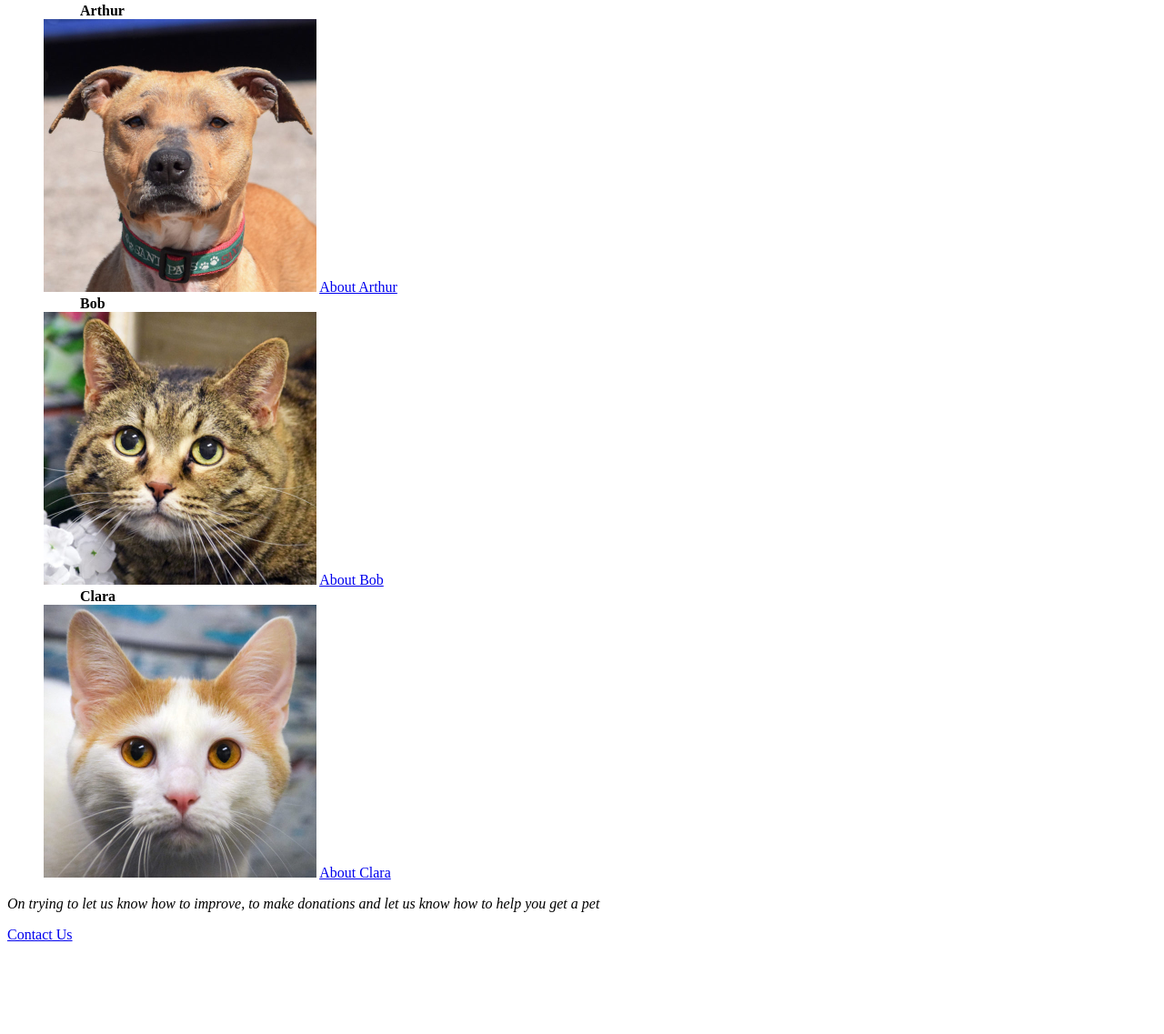
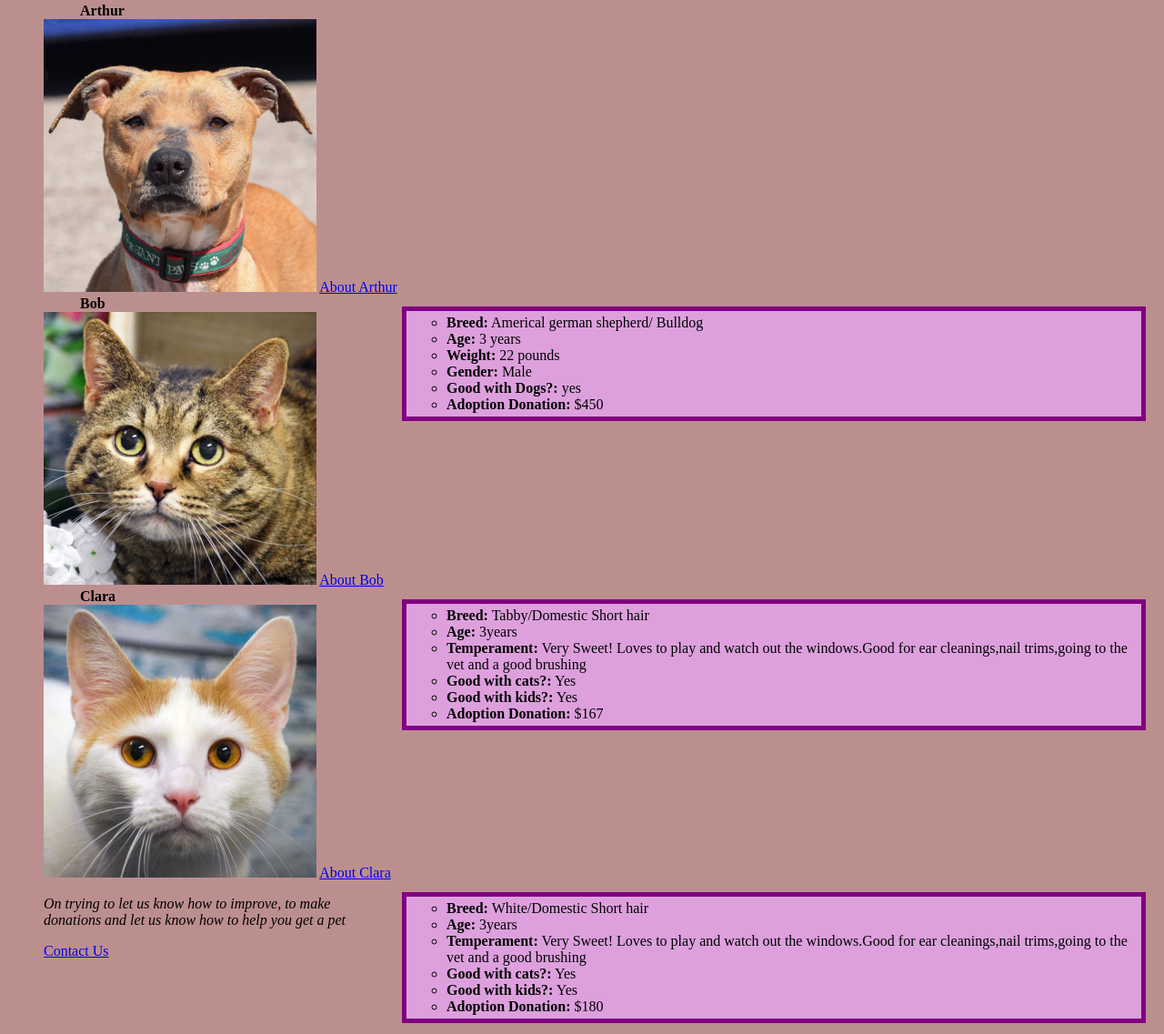
Before and after one commit to gloryogwo/Animal-shelter, a plain HTML site: page index.html in a window 1280 px wide. Shown: the part 408-1545 px from the top of the page at 91% size. Before the commit the page ends 1453 px from the top, so only its background shows below. Drawn offline with Linux system fonts and the light colour scheme.

```diff
--- a/css/styles.css
+++ b/css/styles.css
@@ -2,3 +2,20 @@ img {
   height: 300px;
   width: 300px;
 }
+
+.column {
+  width: 800px;
+  float: right;
+}
+.column {
+  border: 5px solid purple;
+  padding: 4px;
+  margin: 12px;
+  background-color: plum;
+}
+body {
+  background-color: rosybrown;
+}
+.begin {
+  color: purple;
+}
--- a/index.html
+++ b/index.html
@@ -8,22 +8,51 @@
   <title>Document</title>
 </head>
 <body>
+  <div class="begin">
   <h1>CUDDLE ANIMAL HOUSE SHELTER</h1>
+</div>
   <h2>Finding forever homes for Animals since 2005</h2> <a href= "about-us.html">About Us</a>
   <p>Cuddle Animal House Shelter is a non profit, no-kill shelter that rescues and cares for homeless pets. Our goal is to find loving, stable homes in our care.Ready to adopt or fostr your new best friend? Start looking!</p>
+  <div class="begin">
   <h2>HERE ARE SOME OF THE REASONS WE RESCUE PETS</h2>
+</div>
   <ul><li>Abuse, neglect or abandonment</li>
   <li>Owners whose time, income or situation changes</li>
 <li>Animals schedules for euthanasia at other clinics</li></ul>
 <p>Once rehabilitated and ready, they are carefully matched with homes for adoption or foster care. </p>
-<h3>THIS IS A LIST OF SOME OF OUR PETS UP FOR ADOPTION</h3>
+<div class="begin">
+<h3>THIS IS A LIST OF SOME OF OUR PETS UP FOR ADOPTION</h3></div>
 <ul><ol><strong>Arthur</strong></ol><img src="images/IMG_1684.JPG"alt="photo of Arthur">
   <a href= "Arthur.html">About Arthur</a>
+  <div class="column">
+  <ul> <li><strong>Breed:</strong> Americal german shepherd/ Bulldog</li>
+    <li><strong>Age:</strong> 3 years</li>
+    <li><strong>Weight:</strong> 22 pounds</li>
+    <li><strong>Gender:</strong> Male</li>
+    <li><strong>Good with Dogs?:</strong> yes</li>
+    <li><strong>Adoption Donation:</strong> $450</li>
+   </ul></div>
+
    <ol><strong>Bob</strong></ol> <img src="images/IMG_1685.JPG"alt="photo of Bob">
    <a href= "Bob.html">About Bob</a>
+   <div class="column">
+   <ul><li><Strong>Breed:</Strong> Tabby/Domestic Short hair</li>
+    <li><Strong>Age:</Strong> 3years</li>
+    <li><Strong>Temperament:</Strong> Very Sweet! Loves to play and watch out the windows.Good for ear cleanings,nail trims,going to the vet and a good brushing</li>
+    <li><Strong>Good with cats?:</Strong> Yes</li>
+    <li><Strong>Good with kids?:</Strong> Yes</li>
+    <li><Strong>Adoption Donation:</Strong> $167</li>
+  </ul></div>
    <ol><strong>Clara</strong></ol><img src="images/IMG_1689.JPG"alt="photo of Clara">
    <a href= "Clara.html">About Clara</a>
-  </ul>
+   <div class="column">
+   <ul><li><Strong>Breed:</Strong> White/Domestic Short hair</li>
+    <li><Strong>Age:</Strong> 3years</li>
+    <li><Strong>Temperament:</Strong> Very Sweet! Loves to play and watch out the windows.Good for ear cleanings,nail trims,going to the vet and a good brushing</li>
+    <li><Strong>Good with cats?:</Strong> Yes</li>
+    <li><Strong>Good with kids?:</Strong> Yes</li>
+    <li><Strong>Adoption Donation:</Strong> $180</li>
+  </ul></div>
   <p><em>On trying to let us know how to improve, to make donations and let us know how to help you get a pet</em></p><a href= "Contact-us.html"><stong>Contact Us</stong></a>
 </body>
 </html>
```
Also changed, not shown: 1 other file.
